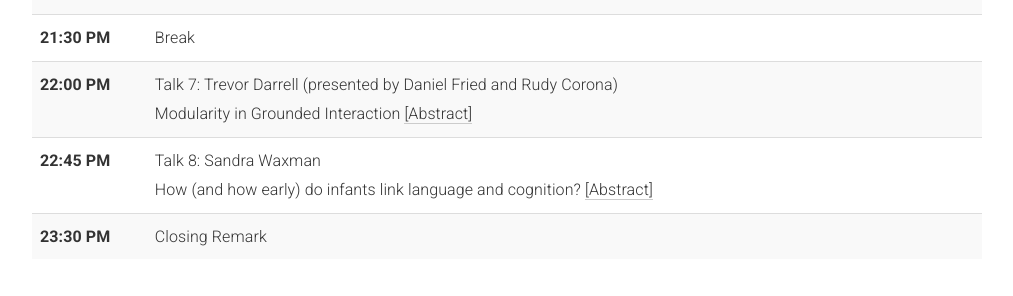
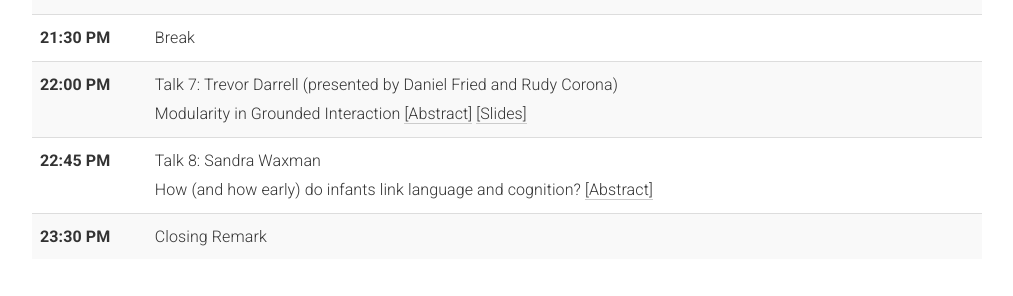
Before and after one commit to vigilworkshop/vigilworkshop.github.io, a Jekyll site: the page built from _pages/home.md, in a window 1280 px wide and 900 px high, scrolled down 1039 px. Shown: the part 156-452 px from the top of the window, without its empty margins (133-1146 px from the left). Built offline with Jekyll 4.4.1, drawn with Linux system fonts in a browser that asks for light colours.

Commit message:
add rudy and daniel's slides

```diff
--- a/_pages/home.md
+++ b/_pages/home.md
@@ -99,6 +99,7 @@ acknowledgements: ""
     <tr> <th scope="row" data-time="18:00">18:00 PM</th> <td>
       Talk 7: Trevor Darrell (presented by Daniel Fried and Rudy Corona)<br />Modularity in Grounded Interaction
       <a data-toggle="collapse" href="#schedule-talk7" aria-cexpanded="false" aria-controls="schedule-talk7">[Abstract]</a>
+      <a target="_blank" href="/static/slides-2021/fried_corona.pdf">[Slides]</a>
       <div class="collapse" id="schedule-talk7">
         Abstract: Neural networks have made great strides in language grounding, but still leave room for improvement in robustness, ease of design, and interpretability. Modularity, a staple of complex system design, has the potential to help on all of these. We find that modular neural nets outperform their non-modular counterparts on a grounded collaborative dialogue task and in compositional generalization settings for embodied instruction following.
       </div>
```
Also changed, not shown: 1 other file.
